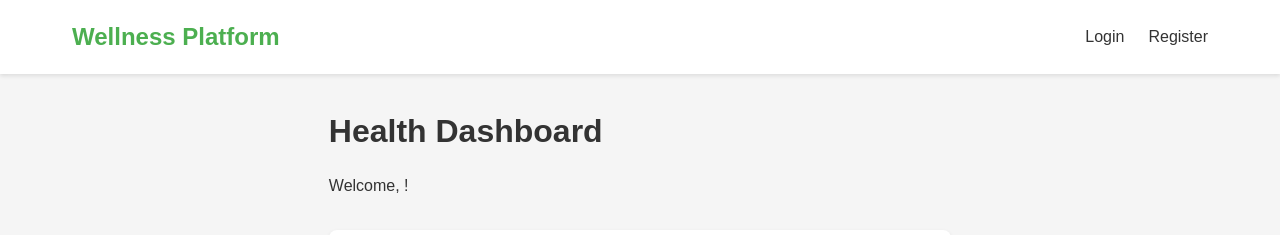
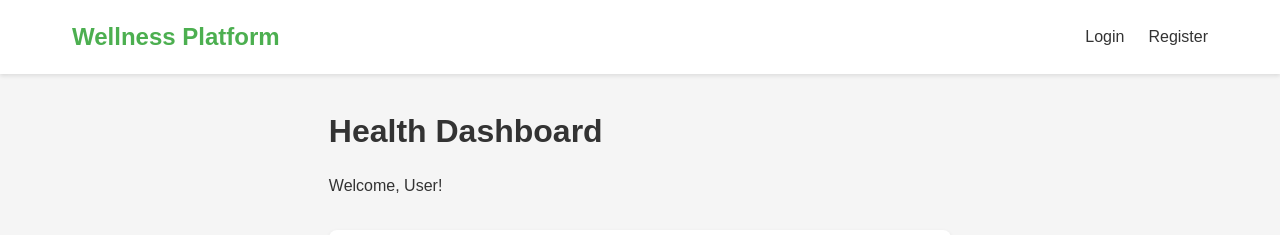
Before and after one commit to KristjanKelk/wellness-app, a Vue app in the folder frontend/: page /dashboard in a window 1280 px wide. Shown: the top 235 px of the page. Built offline with nearby package versions, Linux system fonts and the light colour scheme; sample sign-in values are in the browser's storage.

Commit message:
Fixed profile name after Welcome when cliking on dashboard

```diff
--- a/frontend/src/views/Dashboard.vue
+++ b/frontend/src/views/Dashboard.vue
@@ -2,7 +2,7 @@
 <template>
   <div class="dashboard">
     <h1>Health Dashboard</h1>
-    <p>Welcome, {{ currentUser && currentUser.username }}!</p>
+    <p>Welcome, {{ getUsernameDisplay() }}!</p>
 
     <div class="dashboard-content">
       <div class="card">
@@ -34,12 +34,43 @@ export default {
   name: 'Dashboard',
   computed: {
     currentUser() {
-      return this.$store.state.auth.user;
+      if (this.$store && this.$store.state && this.$store.state.auth) {
+        console.log('Auth state in dashboard:', this.$store.state.auth);
+        return this.$store.state.auth.user;
+      }
+      return null;
     }
   },
   created() {
     if (!this.currentUser) {
       this.$router.push('/login');
+    } else {
+      console.log('Current user in dashboard:', this.currentUser);
+    }
+  },
+  methods: {
+    getUsernameDisplay() {
+      if (this.currentUser) {
+        if (this.currentUser.username) {
+          return this.currentUser.username;
+        }
+        if (this.currentUser.access) {
+          try {
+            const base64Url = this.currentUser.access.split('.')[1];
+            const base64 = base64Url.replace(/-/g, '+').replace(/_/g, '/');
+            const jsonPayload = decodeURIComponent(atob(base64).split('').map(function(c) {
+              return '%' + ('00' + c.charCodeAt(0).toString(16)).slice(-2);
+            }).join(''));
+
+            const payload = JSON.parse(jsonPayload);
+            if (payload.username) return payload.username;
+            if (payload.user_id) return `User #${payload.user_id}`;
+          } catch (e) {
+            console.error("Error extracting username from token:", e);
+          }
+        }
+      }
+      return "User";
     }
   }
 }
```
